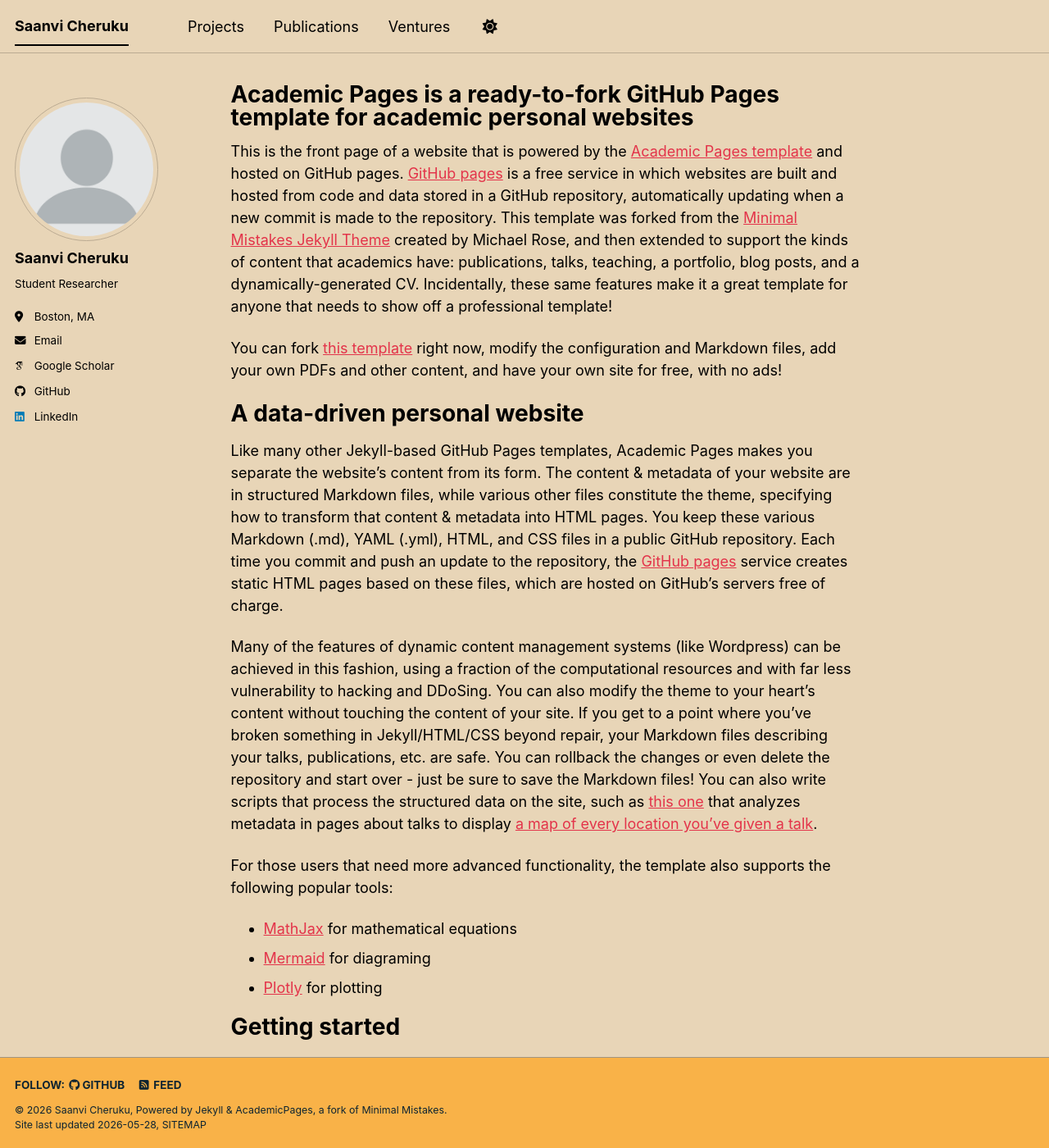
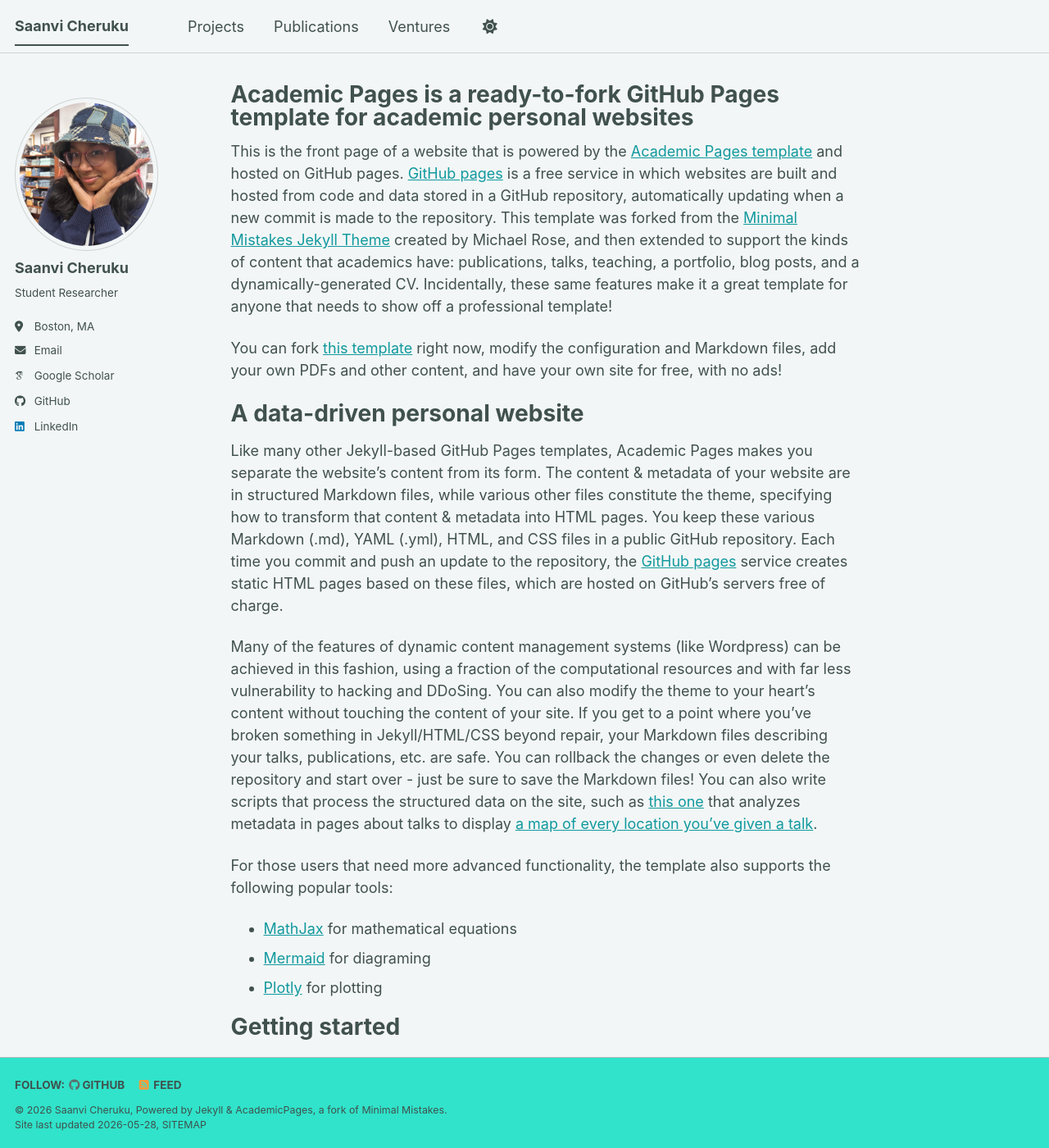
Before and after one commit to strawvivishortcake/strawvivishortcake.github.io, a Jekyll site: the page built from _pages/about.md, in a window 1280 px wide and 1400 px high. Shown: the whole window at 82% size. Built offline with Jekyll 4.4.1, drawn with Linux system fonts in a browser that asks for light colours; some web fonts are replaced; a script bundle is joined from its source files by our own code; library files that are not in the unit come from our copies.

Commit message:
Update _config.yml

```diff
--- a/_config.yml
+++ b/_config.yml
@@ -8,7 +8,7 @@
 
 # Basic Site Settings
 locale                   : "en-US"
-site_theme               : "sunrise" # The available themes options are "default", "air", "sunrise", "mint", "dirt" and "contrast"
+site_theme               : "mint" # The available themes options are "default", "air", "sunrise", "mint", "dirt" and "contrast"
 title                    : "Saanvi Cheruku"
 title_separator          : "-"
 name                     : &name "Saanvi Cheruku"
@@ -23,7 +23,7 @@ repository               : "strawvivishortcake/strawvivishortcake.github.io"
 #               Additional customization can be done by editing /_includes/author-profile.html
 author:
   # Biographic information
-  avatar           : "profile.png"
+  avatar           : "Screenshot 2026-05-28 133358.png"
   name             : "Saanvi Cheruku"
   pronouns         : # example: "she/her"
   bio              : "Student Researcher"
```
